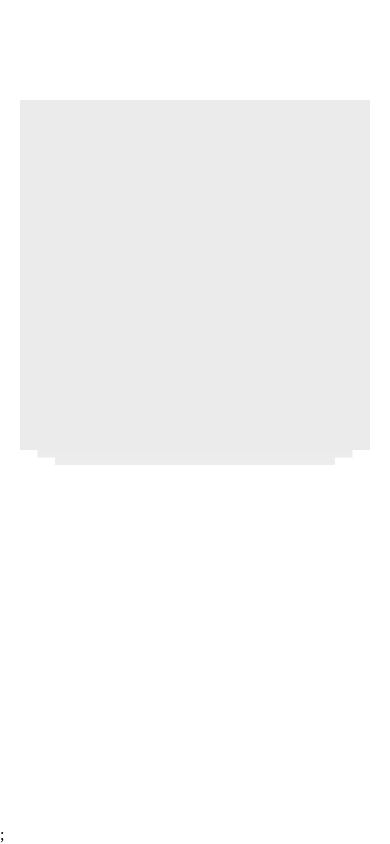
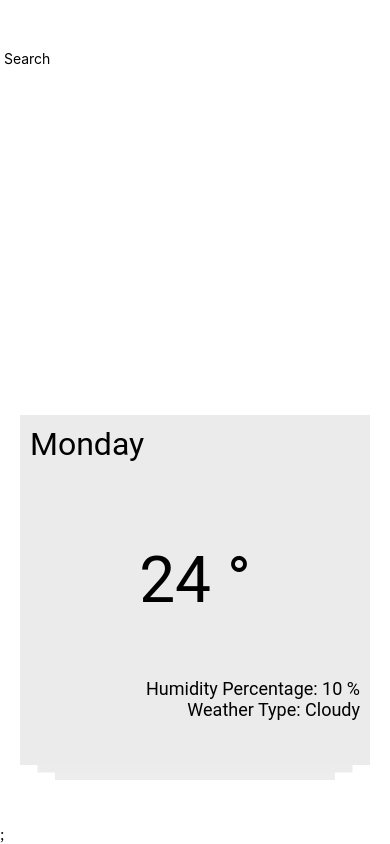
Before and after one commit to JackWillie/weather-cards, a React Native app: screen / in a window 390 px wide. Built offline with nearby package versions, Linux system fonts and the light colour scheme.

Commit message:
static weather card view

```diff
--- a/App.js
+++ b/App.js
@@ -7,7 +7,12 @@ export default class App extends React.Component {
 	render() {
 		return (
 			<View style={styles.container}>
-				<CardsView />;
+				<View style={styles.searchBar}>
+					<Text> Search</Text>
+				</View>
+				<View style={styles.cards}>
+					<CardsView />;
+				</View>
 			</View>
 		);
 	}
@@ -16,11 +21,15 @@ export default class App extends React.Component {
 const styles = StyleSheet.create({
 	container: {
 		flex: 1,
-		backgroundColor: '#fff',
-		// alignItems: 'center'
-		justifyContent: 'center'
+		backgroundColor: '#fff'
+		// alignItems: 'center',
+		// justifyContent: 'center'
 	},
-	textColor: {
-		color: 'red'
+	searchBar: {
+		flex: 1,
+		paddingTop: 50
+	},
+	cards: {
+		flex: 2
 	}
 });
--- a/components/CardsView.js
+++ b/components/CardsView.js
@@ -1,11 +1,15 @@
 import React, { Component } from 'react';
-import { View, StyleSheet } from 'react-native';
+import { View, StyleSheet, Text } from 'react-native';
+
+import WeatherText from './WeatherText';
 
 class CardsView extends Component {
 	render() {
 		return (
 			<View style={styles.cardContainer}>
-				<View style={styles.frontCardView} />
+				<View style={styles.frontCardView}>
+					<WeatherText />
+				</View>
 				<View style={styles.middleCardView} />
 				<View style={styles.backCardView} />
 			</View>
--- /dev/null
+++ b/components/WeatherText.js
@@ -0,0 +1,41 @@
+import React, { Component } from 'react';
+import { View, Text, StyleSheet, Platform } from 'react-native';
+
+class WeatherText extends Component {
+	render() {
+		return (
+			<View>
+				<Text style={[styles.textTop, styles.textStyle]}>Monday</Text>
+				<Text style={[styles.textMiddle, styles.textStyle]}>24 °</Text>
+				<Text style={[styles.textBottom, styles.textStyle]}>
+					Humidity Percentage: 10 %
+					{'\n'}
+					Weather Type: Cloudy
+				</Text>
+			</View>
+		);
+	}
+}
+
+const styles = StyleSheet.create({
+	textStyle: {
+		padding: 10,
+		fontFamily: Platform.OS === 'ios' ? 'AvenirNext-Regular' : 'Roboto'
+	},
+	textTop: {
+		textAlign: 'left',
+		fontSize: 32
+	},
+	textMiddle: {
+		marginTop: 60,
+		textAlign: 'center',
+		fontSize: 64
+	},
+	textBottom: {
+		marginTop: 40,
+		textAlign: 'right',
+		fontSize: 18
+	}
+});
+
+export default WeatherText;
```
Also changed, not shown: components/Cards.js (deleted, +0 -50 lines).
